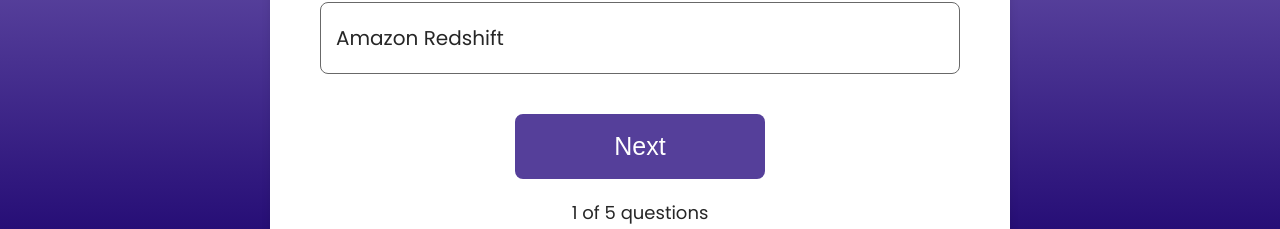
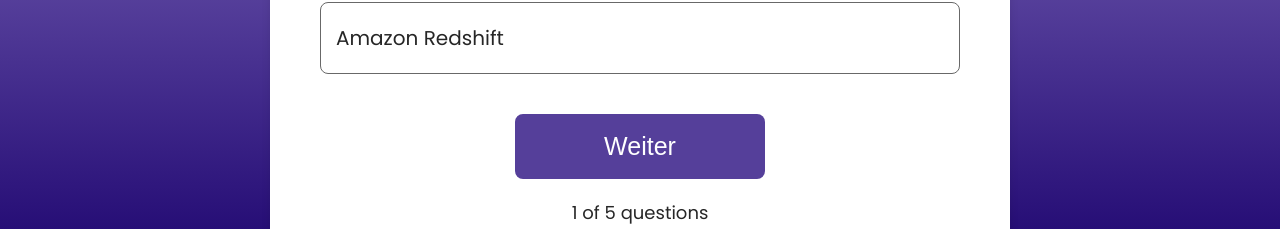
Before and after one commit to Lyna05/aws-quiz-app, a React (Vite) app: page / in a window 1280 px wide. Shown: the part 654-883 px from the top of the page. Built offline with nearby package versions, Linux system fonts and the light colour scheme.

Commit message:
Translated all words from english to German

```diff
--- a/src/components/Quiz/Quiz.jsx
+++ b/src/components/Quiz/Quiz.jsx
@@ -77,11 +77,11 @@
                 <li ref={Option3}onClick={(e)=>{checkAns(e,3)}}>{question.option3}</li>
                 <li ref={Option4}onClick={(e)=>{checkAns(e,4)}}>{question.option4}</li>
             </ul>
-            <button onClick={next}>Next</button>
+            <button onClick={next}>Weiter</button>
             <div className="index">{index+1} of {data.length} questions</div></>}
             {result?<>
-            <h2>You Scored {score} out of {data.length}</h2>
-            <button onClick={reset}>Reset</button>
+            <h2>Dein Ergebnis {score} von {data.length}</h2>
+            <button onClick={reset}>Neustart</button>
             </>:<></>}
 
 
```
